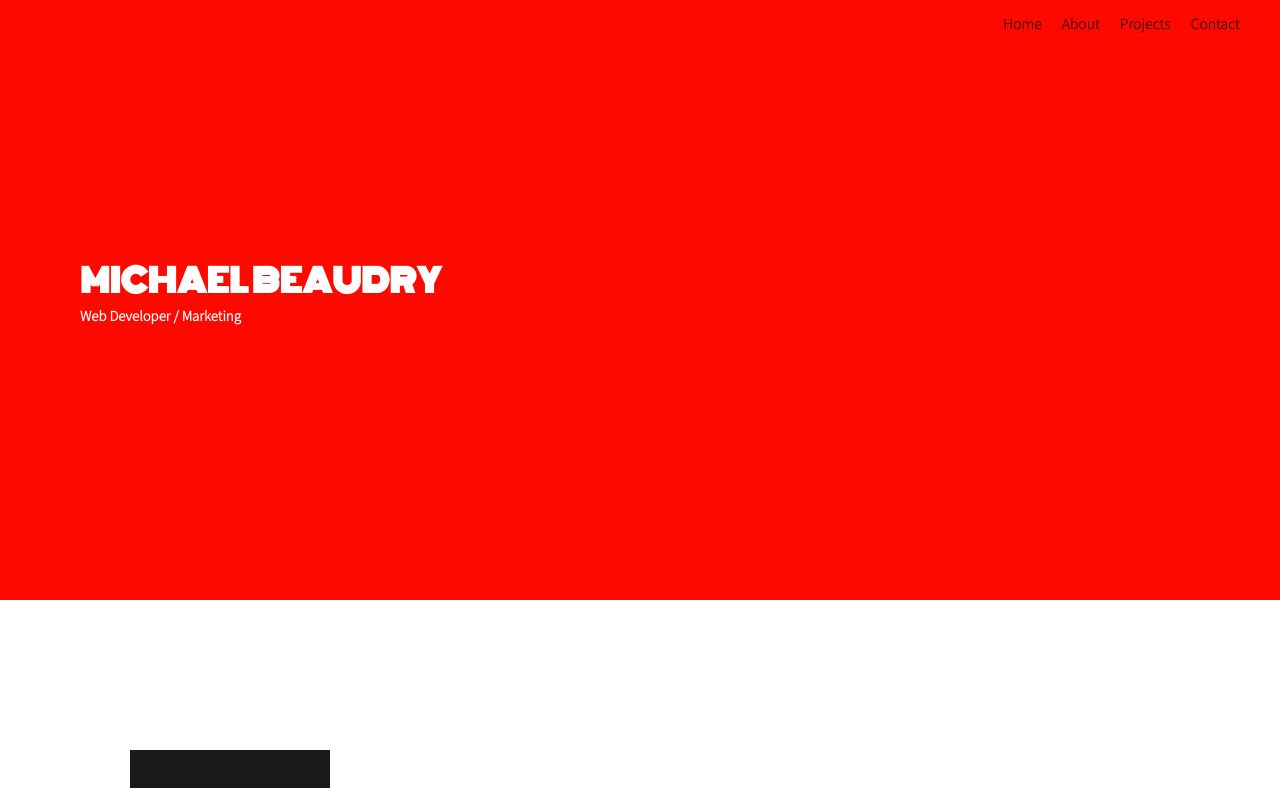
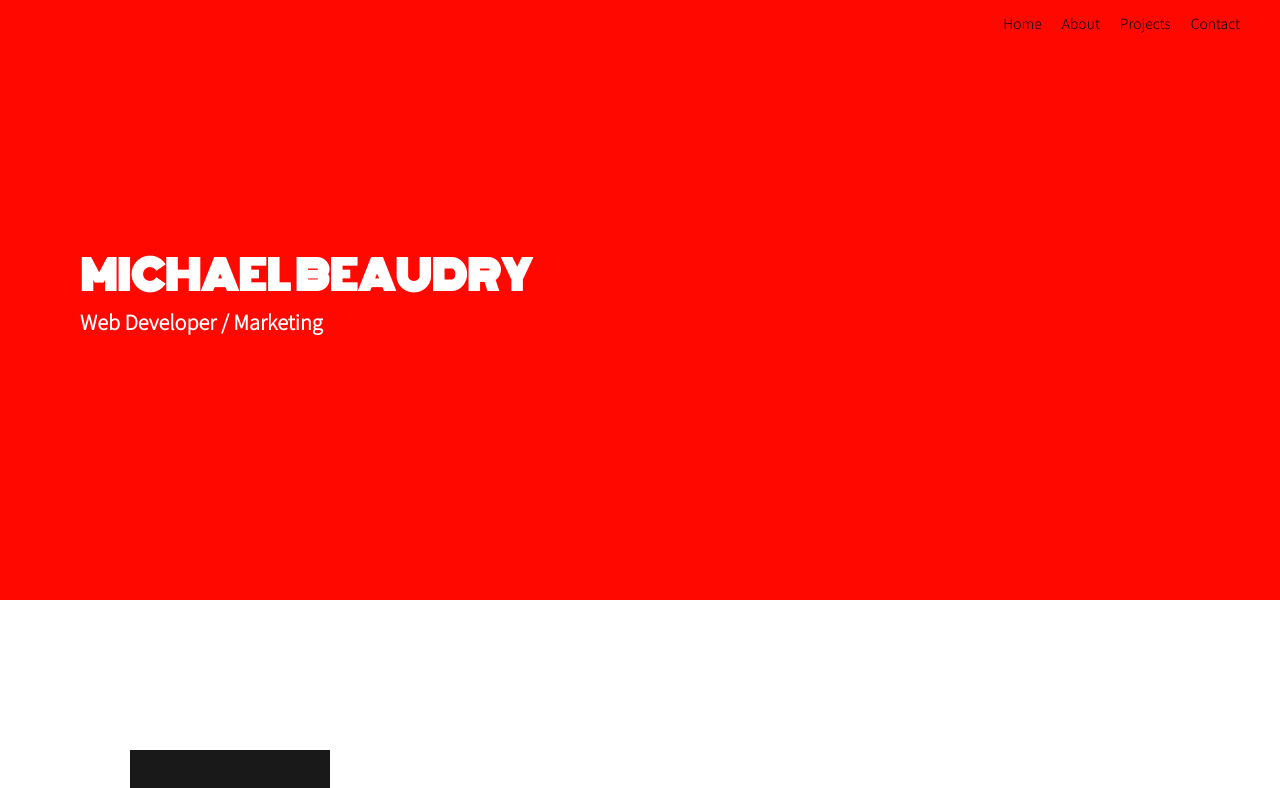
Before and after one commit to mikebeaudry93/mikes-portfolio, a React (Create React App) app: page / in a window 1280 px wide. Shown: the top 788 px of the page. Built offline with nearby package versions, Linux system fonts and the light colour scheme.

Commit message:
needs contact v3.2

```diff
--- a/src/App.css
+++ b/src/App.css
@@ -48,7 +48,12 @@ link:hover{
 }
 
 .name{
-  font-family: 'Monoton'
+  font-family: 'Monoton';
+  font-size: 40px;
+}
+
+.positions {
+  font-size: 20px;
 }
 
 .name-container {
```
